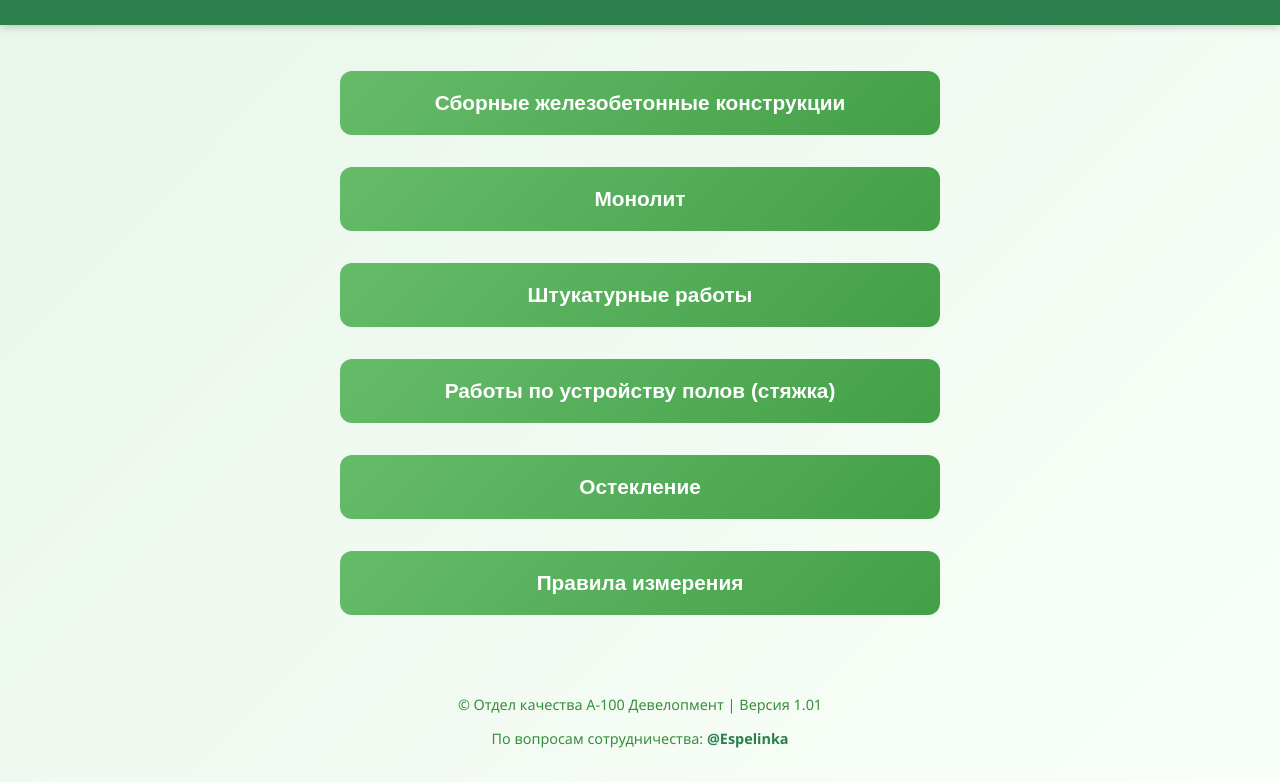
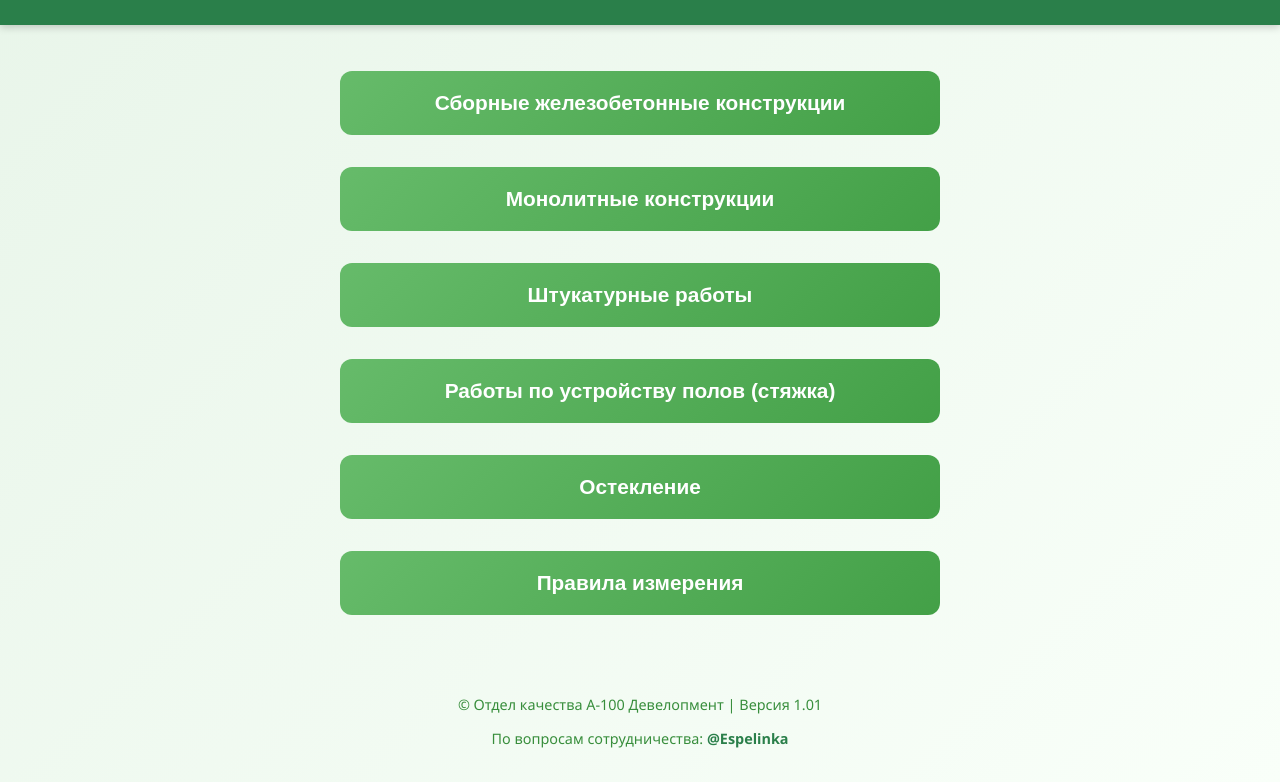
Before and after one commit to Espelinka/otdel-kachestva-a100, a plain HTML site: page index.html in a window 1280 px wide. Shown: the part 111-893 px from the top of the page. Drawn offline with Linux system fonts and the light colour scheme.

Commit message:
Update index.html

```diff
--- a/index.html
+++ b/index.html
@@ -16,7 +16,7 @@
 
   <main id="main-screen" class="fade-in">
     <button class="main-btn" onclick="showSection('concrete')">Сборные железобетонные конструкции</button>
-    <button class="main-btn" onclick="showSection('monolith')">Монолит</button>
+    <button class="main-btn" onclick="showSection('monolith')">Монолитные конструкции</button>
     <button class="main-btn" onclick="showSection('plaster')">Штукатурные работы</button>
     <button class="main-btn" onclick="showSection('floor')">Работы по устройству полов (стяжка)</button>
     <button class="main-btn" onclick="showSection('glazing')">Остекление</button>
```
